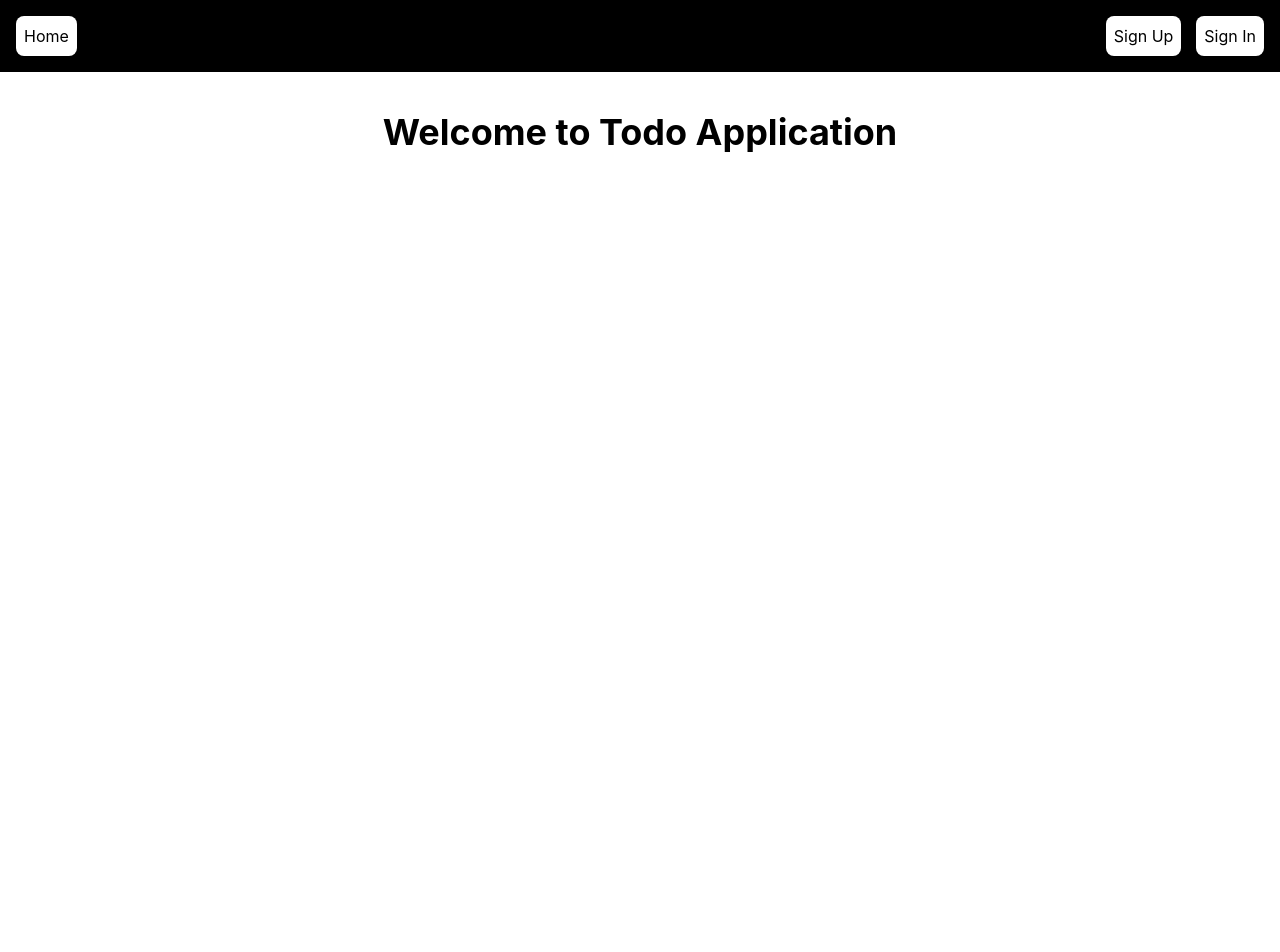
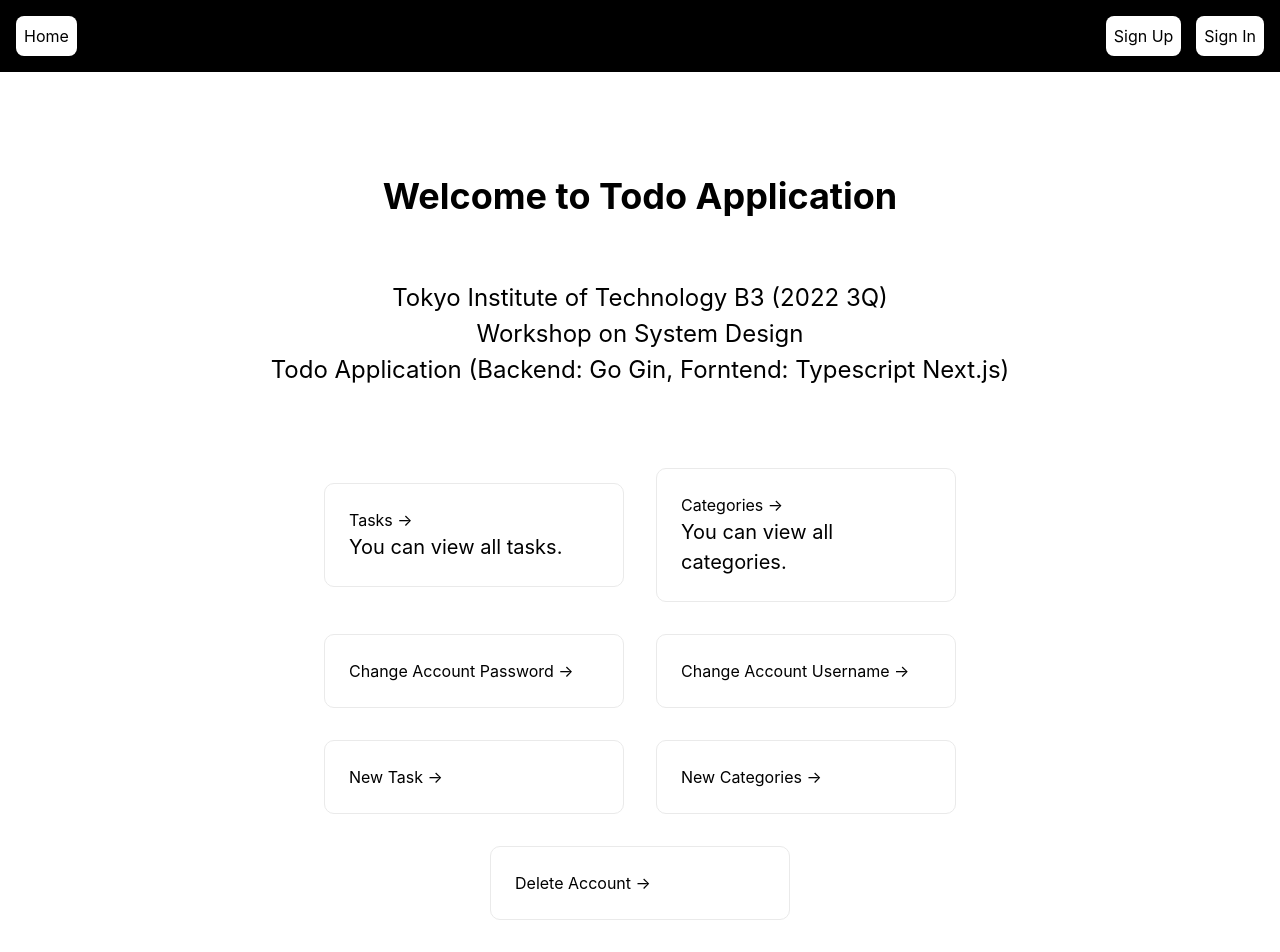
Before and after one commit to okoge-kaz/golang-todo-application, a Next.js app in the folder web/: page / in a window 1280 px wide. Shown: the top 952 px of the page. Before the commit the page ends 800 px from the top, so only its background shows below. Built offline with nearby package versions, Linux system fonts and the light colour scheme.

Commit message:
Update root page

```diff
--- a/web/pages/index.tsx
+++ b/web/pages/index.tsx
@@ -1,5 +1,7 @@
 import Header from 'components/layout/Header'
 import Head from 'next/head'
+import Link from 'next/link'
+import styles from 'styles/Home.module.css'
 
 const Home = () => {
   return (
@@ -12,10 +14,66 @@ const Home = () => {
 
       <Header />
 
-      <main>
+      <main className={styles.main}>
         <h1 className="text-4xl font-bold text-center mt-10">
           Welcome to Todo Application
         </h1>
+
+        <div>
+          <div className={styles.description}>
+            <p>Tokyo Institute of Technology B3 (2022 3Q)</p>
+            <p>Workshop on System Design</p>
+            <p>Todo Application (Backend: Go Gin, Forntend: Typescript Next.js)</p>
+          </div>
+
+          <div className={styles.grid}>
+            <Link href="/task">
+              <div className={styles.card}>
+                <h3>Tasks &rarr;</h3>
+                <p>You can view all tasks.</p>
+              </div>
+            </Link>
+
+            <Link href="/task">
+              <div className={styles.card}>
+                <h3>Categories &rarr;</h3>
+                <p>You can view all categories.</p>
+              </div>
+            </Link>
+
+            {/* 以下はログイン済みのときのみ表示 */}
+            <Link href="/user/change_password">
+              <div className={styles.card}>
+                <h3>Change Account Password &rarr;</h3>
+              </div>
+            </Link>
+
+            <Link href="/user/change_name">
+              <div className={styles.card}>
+                <h3>Change Account Username &rarr;</h3>
+              </div>
+            </Link>
+
+            <Link href="/task/new">
+              <div className={styles.card}>
+                <h3>New Task &rarr;</h3>
+              </div>
+            </Link>
+
+            <Link href="/category/new">
+              <div className={styles.card}>
+                <h3>New Categories &rarr;</h3>
+              </div>
+            </Link>
+
+            <Link href="/user/delete">
+              <div className={styles.card}>
+                <h3>Delete Account &rarr;</h3>
+              </div>
+            </Link>
+
+          </div>
+        </div>
       </main>
     </div>
   )
```
